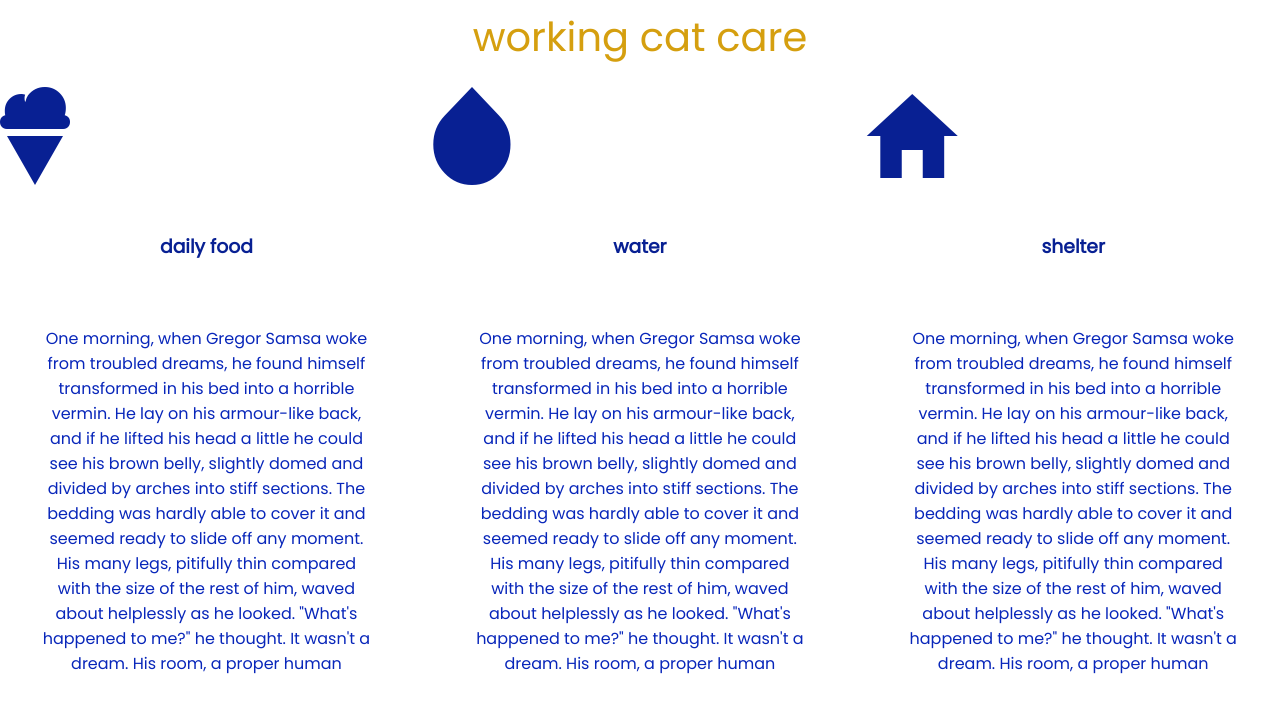
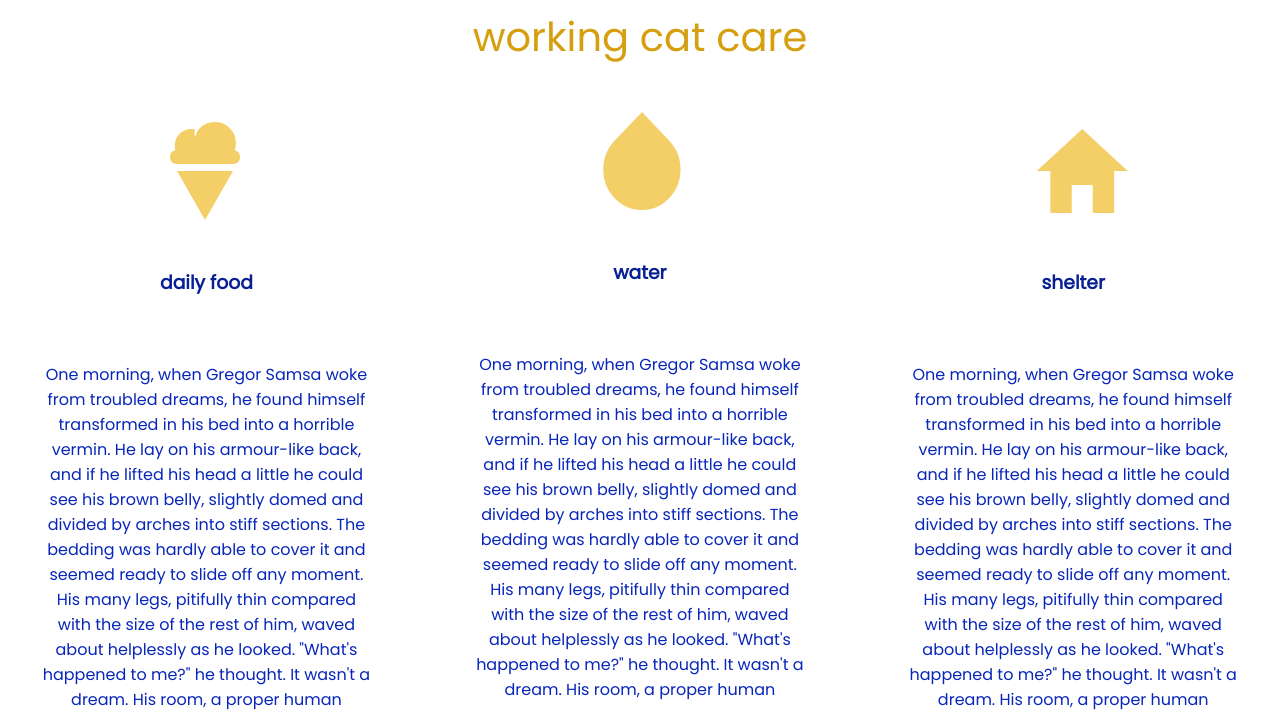
Before and after one commit to bethanyoestrich/workingcats, a plain HTML site: page index.html in a window 1280 px wide. Shown: the part 3098-3820 px from the top of the page. Drawn offline with nearby package versions, Linux system fonts and the light colour scheme.

Commit message:
centered icons, spacing

```diff
--- a/index.css
+++ b/index.css
@@ -131,6 +131,11 @@ header{
 /*------care------*/
 .icon_care {
     text-align:center;
-    color: #082093;
+    color: #f4ce67;
     font-size: 700%;
+    padding-left:170px;
+    margin-bottom:0;
 }
+.cat_care{
+    padding-top:10px;
+}
--- a/index.html
+++ b/index.html
@@ -71,13 +71,13 @@
 <! --- add some icons here ----!>
         <h2>Working cat care</h2>
     <ul>
-        <li class = "col span-1-of-3"><i class="ion-md-ice-cream icon_care"></i><h3>daily food</h3><br><p>One morning, when Gregor Samsa woke from troubled dreams, he found himself transformed in his bed into a horrible vermin. He lay on his armour-like back, and if he lifted his head a little he could see his brown belly, slightly domed and divided by arches into stiff sections. The bedding was hardly able to cover it and seemed ready to slide off any moment. His many legs, pitifully thin compared with the size of the rest of him, waved about helplessly as he looked. "What's happened to me?" he thought. It wasn't a dream. His room, a proper human
+        <li class = "col span-1-of-3 cat_care"><i class="ion-md-ice-cream icon_care"></i><h3 class="cat_care">daily food</h3><br><p>One morning, when Gregor Samsa woke from troubled dreams, he found himself transformed in his bed into a horrible vermin. He lay on his armour-like back, and if he lifted his head a little he could see his brown belly, slightly domed and divided by arches into stiff sections. The bedding was hardly able to cover it and seemed ready to slide off any moment. His many legs, pitifully thin compared with the size of the rest of him, waved about helplessly as he looked. "What's happened to me?" he thought. It wasn't a dream. His room, a proper human
 
 </p></li>
-        <li class = "col span-1-of-3"><i class="ion-md-water icon_care"></i><h3>water</h3><br><p>One morning, when Gregor Samsa woke from troubled dreams, he found himself transformed in his bed into a horrible vermin. He lay on his armour-like back, and if he lifted his head a little he could see his brown belly, slightly domed and divided by arches into stiff sections. The bedding was hardly able to cover it and seemed ready to slide off any moment. His many legs, pitifully thin compared with the size of the rest of him, waved about helplessly as he looked. "What's happened to me?" he thought. It wasn't a dream. His room, a proper human
+        <li class = "col span-1-of-3"><i class="ion-md-water icon_care"></i><h3 class="cat_care">water</h3><br><p>One morning, when Gregor Samsa woke from troubled dreams, he found himself transformed in his bed into a horrible vermin. He lay on his armour-like back, and if he lifted his head a little he could see his brown belly, slightly domed and divided by arches into stiff sections. The bedding was hardly able to cover it and seemed ready to slide off any moment. His many legs, pitifully thin compared with the size of the rest of him, waved about helplessly as he looked. "What's happened to me?" he thought. It wasn't a dream. His room, a proper human
 
 </p></li>
-        <li class = "col span-1-of-3"><i class="ion-md-home icon_care"></i><h3>shelter</h3><br><p>One morning, when Gregor Samsa woke from troubled dreams, he found himself transformed in his bed into a horrible vermin. He lay on his armour-like back, and if he lifted his head a little he could see his brown belly, slightly domed and divided by arches into stiff sections. The bedding was hardly able to cover it and seemed ready to slide off any moment. His many legs, pitifully thin compared with the size of the rest of him, waved about helplessly as he looked. "What's happened to me?" he thought. It wasn't a dream. His room, a proper human
+        <li class = "col span-1-of-3 cat_care"><i class="ion-md-home icon_care"></i><h3 class="cat_care">shelter</h3><br><p>One morning, when Gregor Samsa woke from troubled dreams, he found himself transformed in his bed into a horrible vermin. He lay on his armour-like back, and if he lifted his head a little he could see his brown belly, slightly domed and divided by arches into stiff sections. The bedding was hardly able to cover it and seemed ready to slide off any moment. His many legs, pitifully thin compared with the size of the rest of him, waved about helplessly as he looked. "What's happened to me?" he thought. It wasn't a dream. His room, a proper human
 
 </p></li>
     </ul>
```
